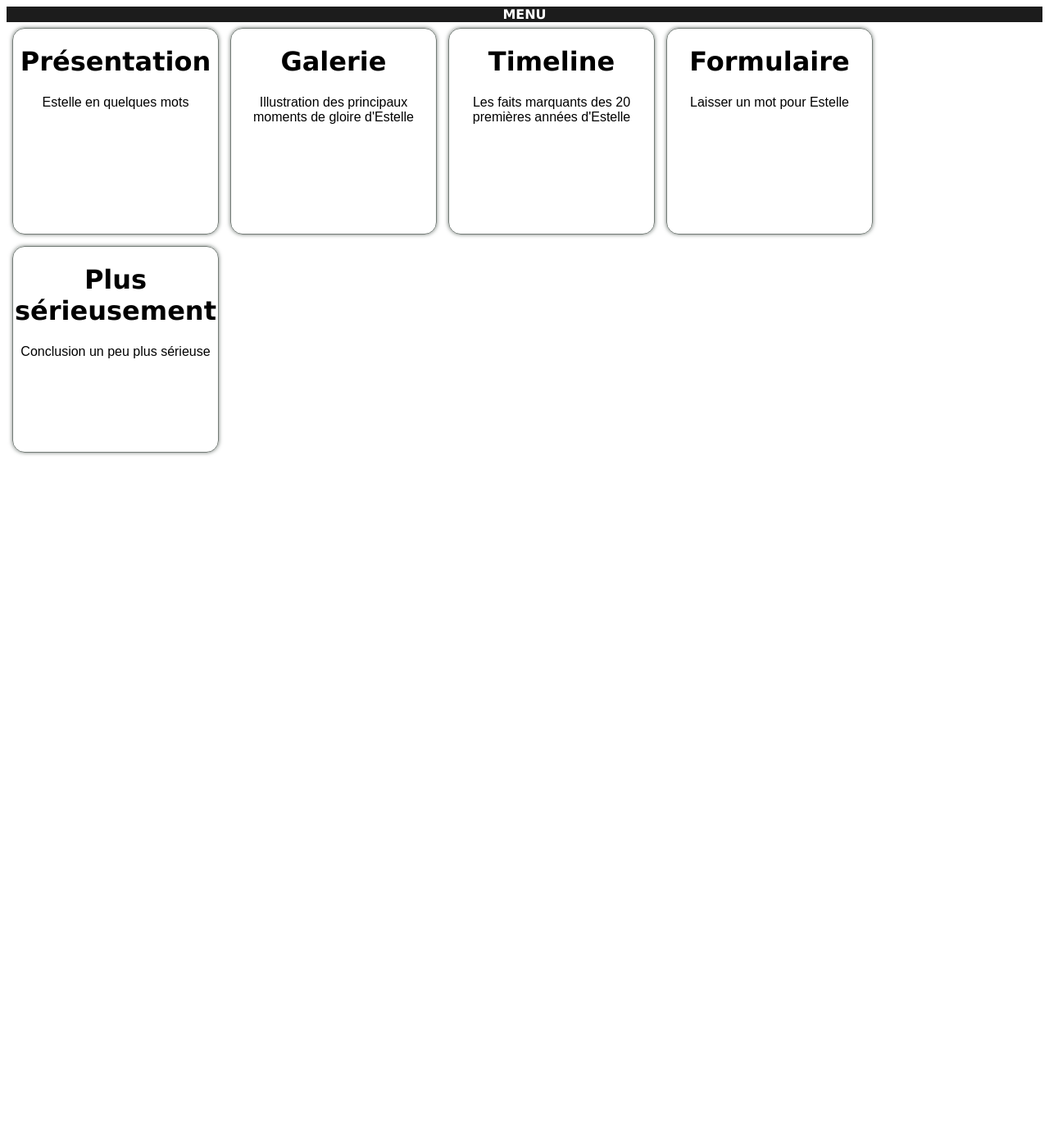
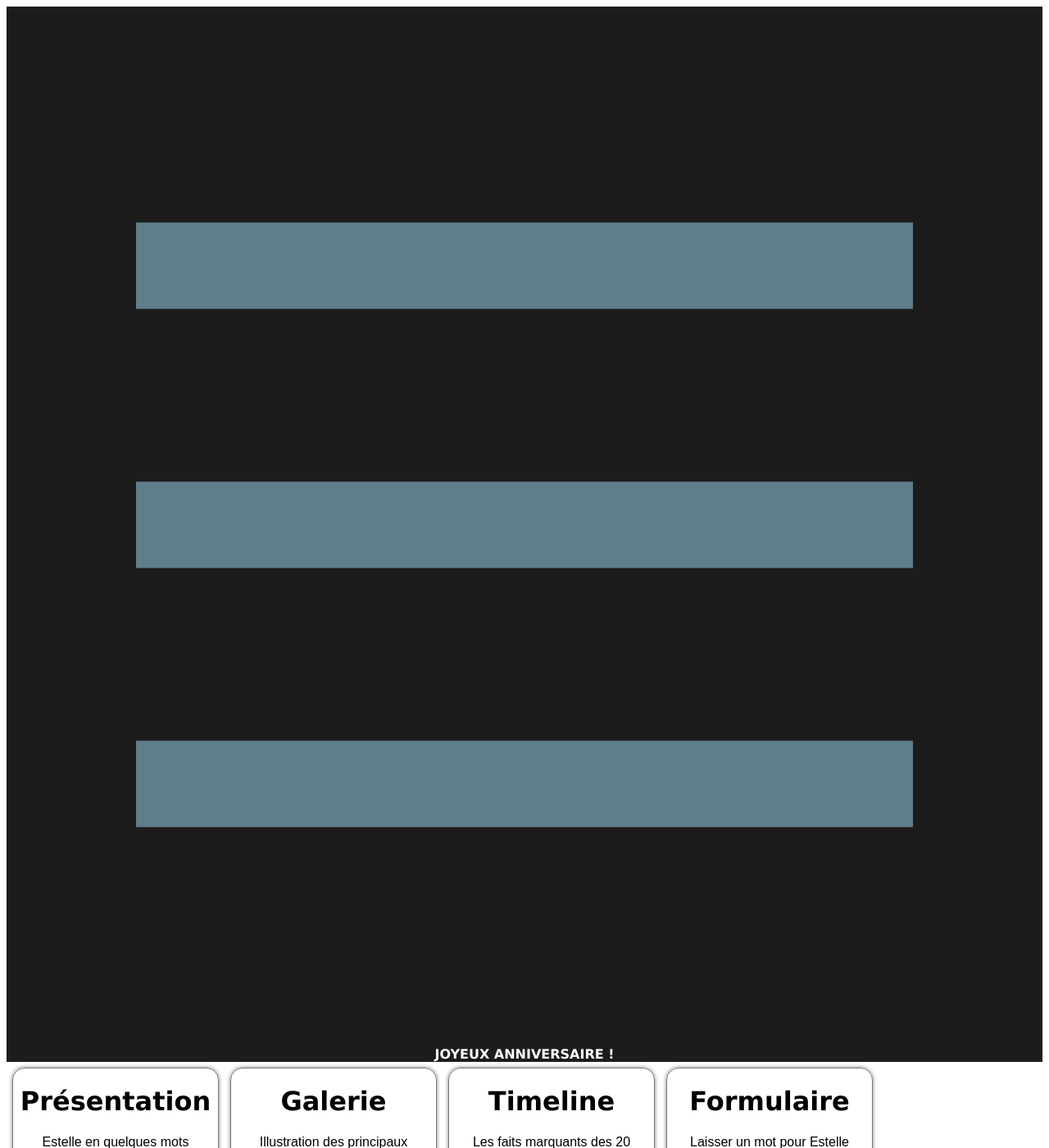
Before and after one commit to Simpleprune/simpleprune.github.io, a Jekyll site: the page menu.html, which Jekyll copies as it is, in a window 1280 px wide and 1400 px high. Shown: the whole window at 82% size. Built offline with Jekyll 4.4.1, drawn with Linux system fonts in a browser that asks for light colours.

Commit message:
Update menu.html

```diff
--- a/menu.html
+++ b/menu.html
@@ -23,7 +23,12 @@
 
 <div id="main">
     <div id="menu">
-     <div id="menu-btn">Menu</div>
+      <svg xmlns="http://www.w3.org/2000/svg" xmlns:xlink="http://www.w3.org/1999/xlink" version="1.0" x="0px" y="0px" viewBox="0 0 48 48" class="icon icons8-Menu" ><g>
+        <rect x="6" y="22" fill="#607D8B" width="36" height="4"></rect>
+        <rect x="6" y="10" fill="#607D8B" width="36" height="4"></rect>
+        <rect x="6" y="34" fill="#607D8B" width="36" height="4"></rect>
+      </g></svg>
+     <div id="menu-btn">Joyeux anniversaire !</div>
     </div>
 
     <div id="cards">
```
